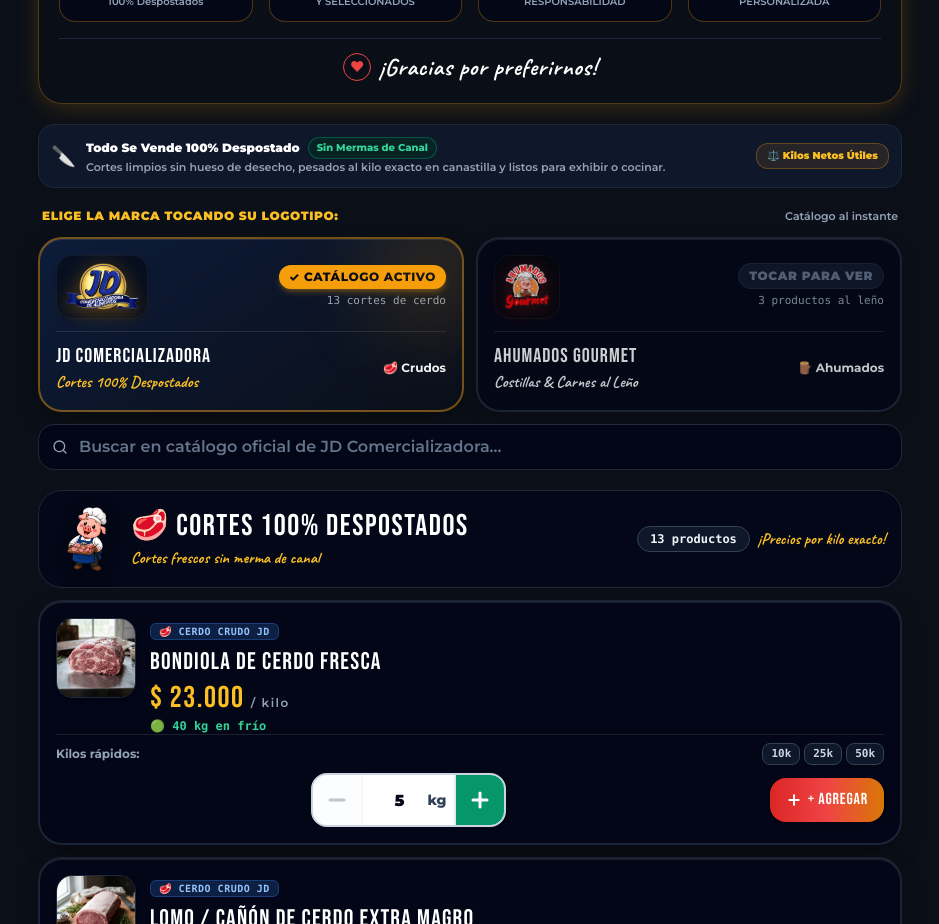
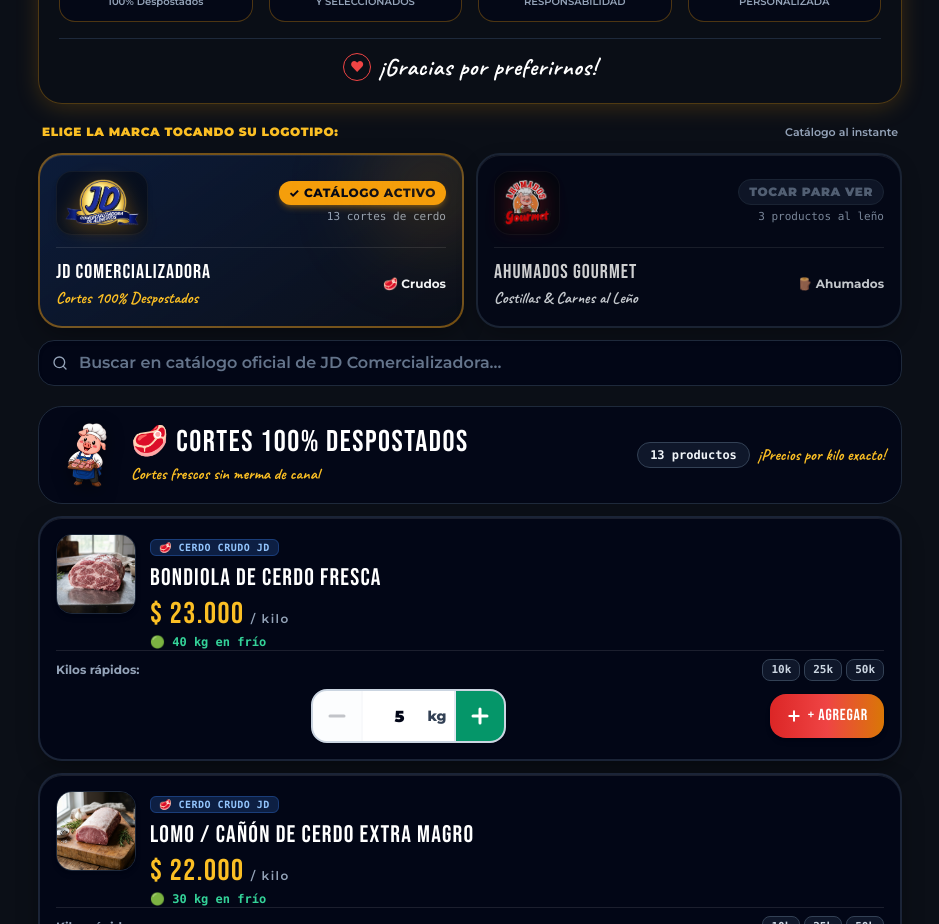
Before and after one commit to S3baz94/jd-distribuidora, a Next.js app: page / in a window 1280 px wide. Shown: the part 1160-2084 px from the top of the page, without its empty margins (170-1109 px from the left). Built offline with nearby package versions, Linux system fonts and the light colour scheme.

Commit message:
refactor(ventas): remover cuadro y textos de mermas de canal en el portal de ventas

```diff
--- a/src/app/comprar/page.tsx
+++ b/src/app/comprar/page.tsx
@@ -140,14 +140,14 @@
               }`}>
                 {selectedBrand === "gourmet_ahumados"
                   ? "Garantía Gourmet Ahumados: Sabor Artesanal al Leño"
-                  : "Garantía JD: Todo se Entrega 100% Despostado & Limpio"}
+                  : "Garantía JD: Cortes Frescos Seleccionados"}
               </h3>
               <span className={`text-[10px] font-black uppercase px-2 py-0.5 rounded-full border ${
                 selectedBrand === "gourmet_ahumados"
                   ? "bg-fire-600/30 text-fire-400 border-fire-500/40"
                   : "bg-emerald-100 text-emerald-800 border border-emerald-300"
               }`}>
-                {selectedBrand === "gourmet_ahumados" ? "🪵 Leño de Roble" : "Sin Mermas de Canal"}
+                {selectedBrand === "gourmet_ahumados" ? "🪵 Leño de Roble" : "🥩 Calidad Seleccionada"}
               </span>
             </div>
             <p className={`text-xs mt-0.5 ${
@@ -155,7 +155,7 @@
             }`}>
               {selectedBrand === "gourmet_ahumados"
                 ? "Costillas y chuletas ahumadas artesanalmente al peso exacto en canastilla. Piezas tiernas y jugosas listas para exhibir o servir."
-                : "No vendemos canales enteros. Recibes cortes porcionados y despostados al peso exacto en canastilla, listos para exhibir en carnicería o preparar en restaurante."}
+                : "Recibes cortes frescos porcionados y despostados al peso exacto en canastilla, listos para exhibir en carnicería o preparar en tu negocio."}
             </p>
           </div>
         </div>
--- a/src/app/page.tsx
+++ b/src/app/page.tsx
@@ -317,27 +317,6 @@
           </button>
         </div>
       )}
-
-      {/* Compromiso de Calidad: 100% Despostado */}
-      <div className="bg-gradient-to-r from-slate-900 via-slate-850 to-slate-900 border border-slate-800 rounded-2xl p-3 flex items-center justify-between gap-3 text-xs">
-        <div className="flex items-center gap-2.5">
-          <span className="text-xl">🔪</span>
-          <div>
-            <p className="font-black text-white flex items-center gap-2">
-              <span>Todo Se Vende 100% Despostado</span>
-              <span className="text-[10px] font-extrabold text-emerald-400 bg-emerald-950/60 px-2 py-0.5 rounded-full border border-emerald-700/60">
-                Sin Mermas de Canal
-              </span>
-            </p>
-            <p className="text-slate-400 text-[11px]">
-              Cortes limpios sin hueso de desecho, pesados al kilo exacto en canastilla y listos para exhibir o cocinar.
-            </p>
-          </div>
-        </div>
-        <span className="text-[10px] font-black text-amber-400 bg-amber-500/10 px-2.5 py-1 rounded-xl border border-amber-500/30 whitespace-nowrap hidden sm:inline-block">
-          ⚖️ Kilos Netos Útiles
-        </span>
-      </div>
 
       {/* 4. Selector Oficial por Logotipos: Toca el Logo para Elegir Marca */}
       <div className="space-y-3">
```
